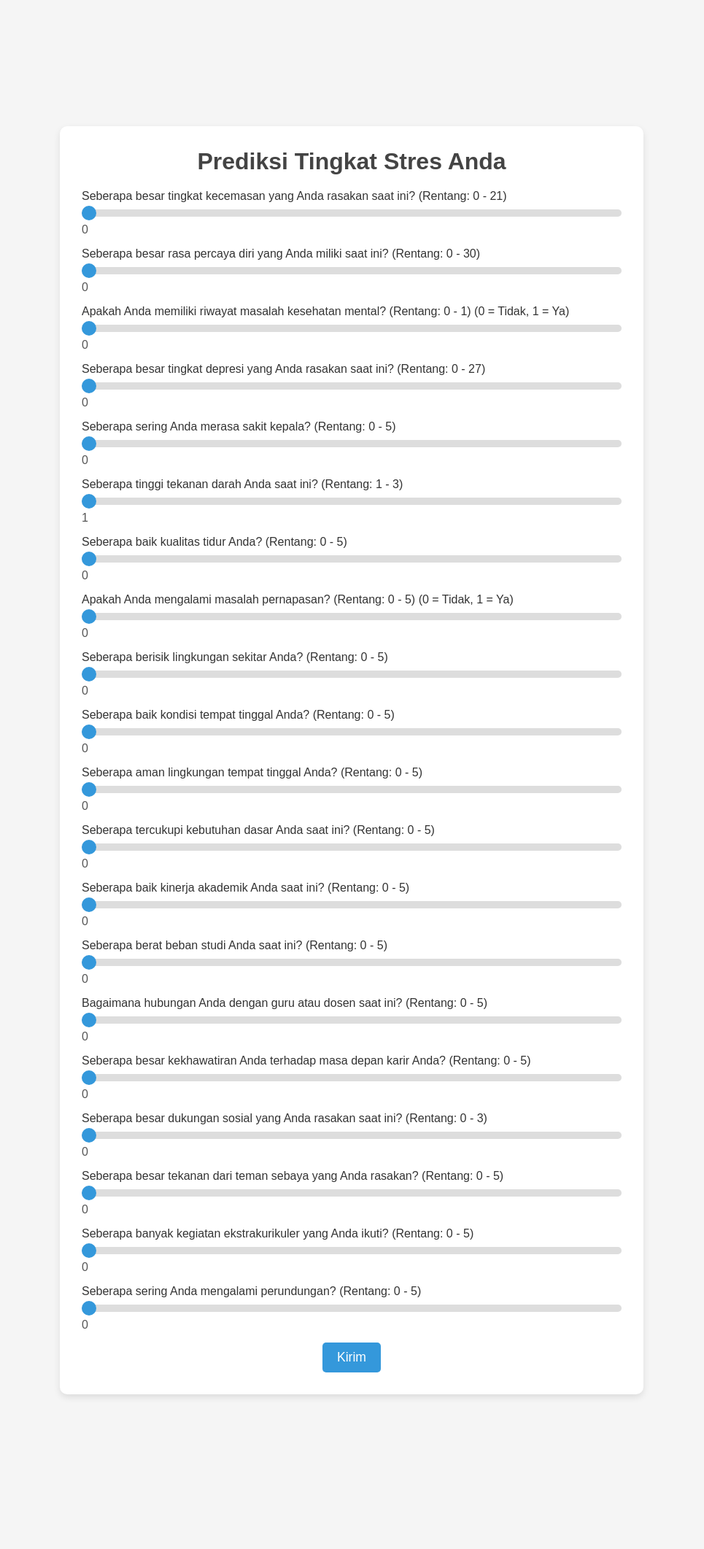
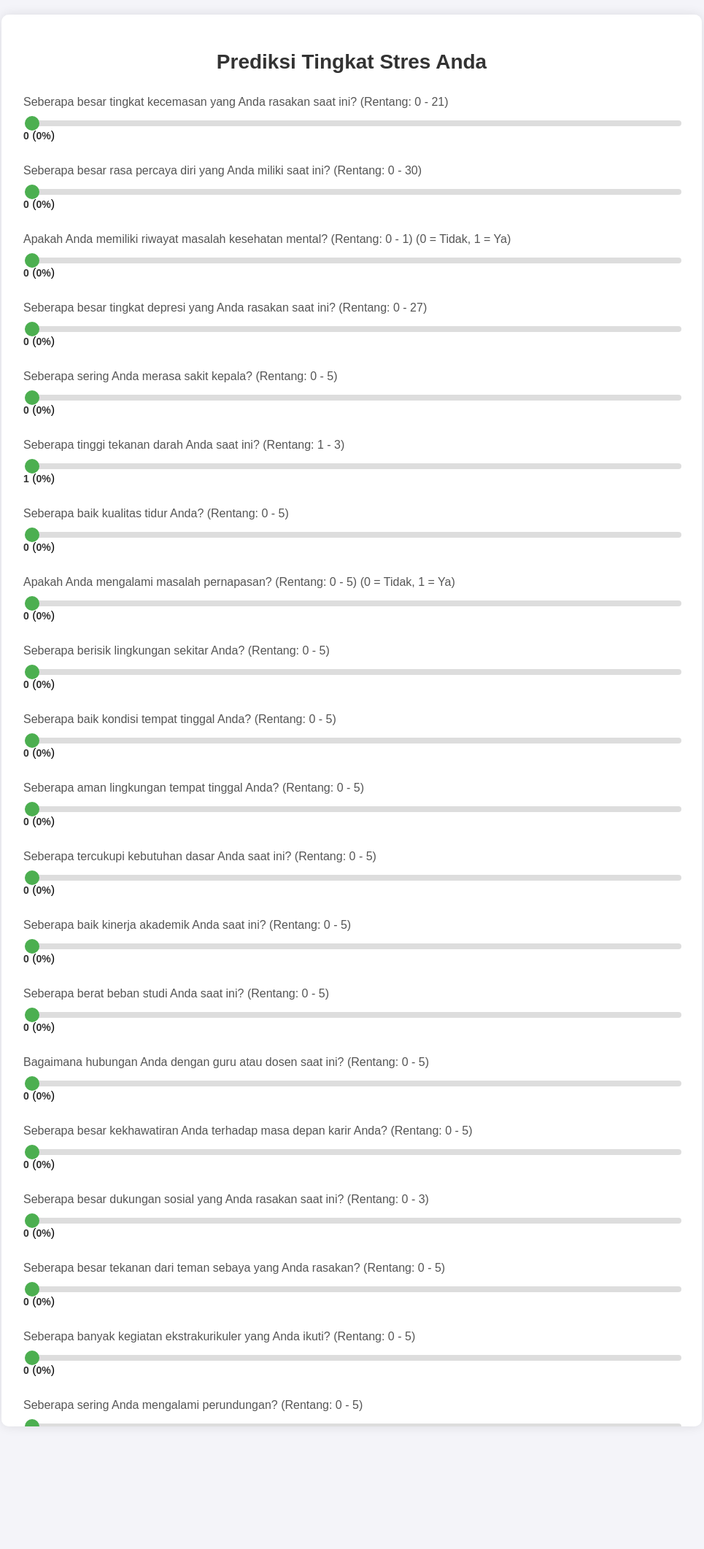
Before and after one commit to rizkyjackbar/skripsi, a Flask app: page / in a window 1280 px wide. Shown: the whole page at 73% size, without its empty margins (158-1123 px from the left). Before the commit the page ends 1915 px from the top, so only its background shows below. Run offline with Flask 3, Linux system fonts and the light colour scheme.

Commit message:
fix eror

```diff
--- a/static/style.css
+++ b/static/style.css
@@ -1,132 +1,133 @@
-/* Reset untuk menghilangkan margin dan padding default */
-* {
+/* Global Styles */
+body {
+    font-family: Arial, sans-serif;
+    background-color: #f4f4f9;
+    display: flex;
+    justify-content: center;
+    align-items: flex-start;
+    height: 100vh;
     margin: 0;
-    padding: 0;
-    box-sizing: border-box;
+    padding: 20px;
 }
 
-/* Body styling */
-body {
-    font-family: Arial, sans-serif;
-    background-color: #f5f5f5;
-    color: #333;
-    display: flex;
-    justify-content: center;
-    align-items: center;
-    min-height: 100vh;
+.container {
+    background-color: #fff;
+    padding: 30px;
+    border-radius: 10px;
+    box-shadow: 0 0 15px rgba(0, 0, 0, 0.1);
+    width: 100%;
+    max-width: 900px;  /* Memperlebar kontainer untuk lebih banyak ruang */
+    text-align: left;
+    overflow-y: auto;
+    max-height: 90vh; /* Membatasi tinggi agar tidak overflow */
 }
 
-/* Container untuk form dan hasil */
-.container {
-    width: 100%;
-    max-width: 800px;
-    background-color: white;
-    padding: 30px;
-    box-shadow: 0 4px 10px rgba(0, 0, 0, 0.1);
-    border-radius: 10px;
+h1 {
+    font-size: 28px;
+    color: #333;
     text-align: center;
+    margin-bottom: 30px;
 }
 
-/* Styling untuk judul */
-h1 {
-    font-size: 2rem;
-    margin-bottom: 20px;
-    color: #444;
-}
-
-/* Styling form dan input range */
+/* Styling Form and Inputs */
 .form-group {
-    margin: 15px 0;
-    text-align: left;
+    margin-bottom: 30px;
 }
 
 label {
-    font-size: 1rem;
-    margin-bottom: 5px;
+    font-size: 16px;
+    color: #555;
+    margin-bottom: 10px;
     display: block;
-    text-align: left;
-    color: #333;
 }
 
-input[type="range"] {
+.slider {
     width: 100%;
-    height: 10px;
+    height: 8px;
     -webkit-appearance: none;
-    background: #ddd;
-    border-radius: 5px;
+    border-radius: 10px;
+    background-color: #ddd;
     outline: none;
-    transition: background 0.3s ease;
+    margin-top: 5px;
 }
 
-input[type="range"]:hover {
-    background: #aaa;
-}
-
-input[type="range"]::-webkit-slider-thumb {
+.slider::-webkit-slider-thumb {
     -webkit-appearance: none;
-    appearance: none;
     width: 20px;
     height: 20px;
-    background: #3498db;
     border-radius: 50%;
+    background-color: #4CAF50;
     cursor: pointer;
 }
 
-input[type="range"]::-moz-range-thumb {
-    width: 20px;
-    height: 20px;
-    background: #3498db;
-    border-radius: 50%;
-    cursor: pointer;
+.slider:focus {
+    box-shadow: 0 0 5px rgba(0, 0, 0, 0.2);
 }
 
-/* Styling untuk nilai slider */
 span {
-    font-size: 1rem;
-    display: inline-block;
-    margin-top: 5px;
-    color: #555;
+    font-size: 14px;
+    color: #333;
+    font-weight: bold;
 }
 
-/* Button submit */
+/* Button Style */
 .submit-btn {
-    background-color: #3498db;
+    background-color: #4CAF50;
     color: white;
-    padding: 10px 20px;
+    padding: 12px 24px;
     border: none;
     border-radius: 5px;
-    font-size: 1.1rem;
     cursor: pointer;
-    transition: background-color 0.3s;
+    font-size: 16px;
+    width: 100%;
 }
 
 .submit-btn:hover {
-    background-color: #2980b9;
+    background-color: #45a049;
 }
 
-/* Styling untuk hasil prediksi */
+/* Result Section */
 .result {
     margin-top: 30px;
     padding: 20px;
-    background-color: #ecf0f1;
+    background-color: #f9f9f9;
     border-radius: 8px;
-    box-shadow: 0 2px 5px rgba(0, 0, 0, 0.1);
+    box-shadow: 0 0 10px rgba(0, 0, 0, 0.1);
 }
 
 .result h3 {
-    font-size: 1.5rem;
-    color: #2c3e50;
-    margin-bottom: 15px;
+    color: #333;
+    font-size: 20px;
+    margin-bottom: 10px;
 }
 
 .result ul {
     list-style-type: none;
-    padding-left: 0;
+    padding: 0;
 }
 
+.result li {
+    color: #666;
+    font-size: 15px;
+    margin-bottom: 8px;
+}
 
-.result li {
-    font-size: 1.1rem;
-    color: #34495e;
-    margin: 10px 0;
+/* Responsiveness */
+@media (max-width: 768px) {
+    .container {
+        padding: 20px;
+    }
+
+    h1 {
+        font-size: 24px;
+    }
+
+    .submit-btn {
+        font-size: 14px;
+        padding: 10px 20px;
+    }
+
+    .slider {
+        height: 6px;
+    }
 }
--- a/templates/index.html
+++ b/templates/index.html
@@ -15,6 +15,7 @@
                     <label for="{{ factor }}">{{ get_question_for_factor(factor, min_val, max_val) }}</label>
                     <input type="range" name="{{ factor }}" min="{{ min_val }}" max="{{ max_val }}" value="{{ min_val }}" step="0.1" class="slider" id="{{ factor }}">
                     <span id="{{ factor }}_value">{{ min_val }}</span>
+                    (<span id="{{ factor }}_percentage">0%</span>)
                 </div>
             {% endfor %}
             <button type="submit" class="submit-btn">Kirim</button>
@@ -33,11 +34,21 @@
 </div>
 
 <script>
-        // Update nilai slider pada saat bergerak
+    // Update nilai slider dan persentase saat bergerak
     document.querySelectorAll('.slider').forEach(slider => {
         slider.oninput = function() {
-                document.getElementById(slider.id + '_value').textContent = slider.value;
-            }
+            // Update nilai slider
+            const value = parseFloat(this.value);
+            const min = parseFloat(this.min);
+            const max = parseFloat(this.max);
+
+            // Hitung persentase
+            const percentage = ((value - min) / (max - min) * 100).toFixed(1);
+
+            // Tampilkan nilai dan persentase
+            document.getElementById(this.id + '_value').textContent = value;
+            document.getElementById(this.id + '_percentage').textContent = percentage + "%";
+        };
     });
 </script>
 </body>
```
Lines whose indentation alone changed are shown as unchanged.
